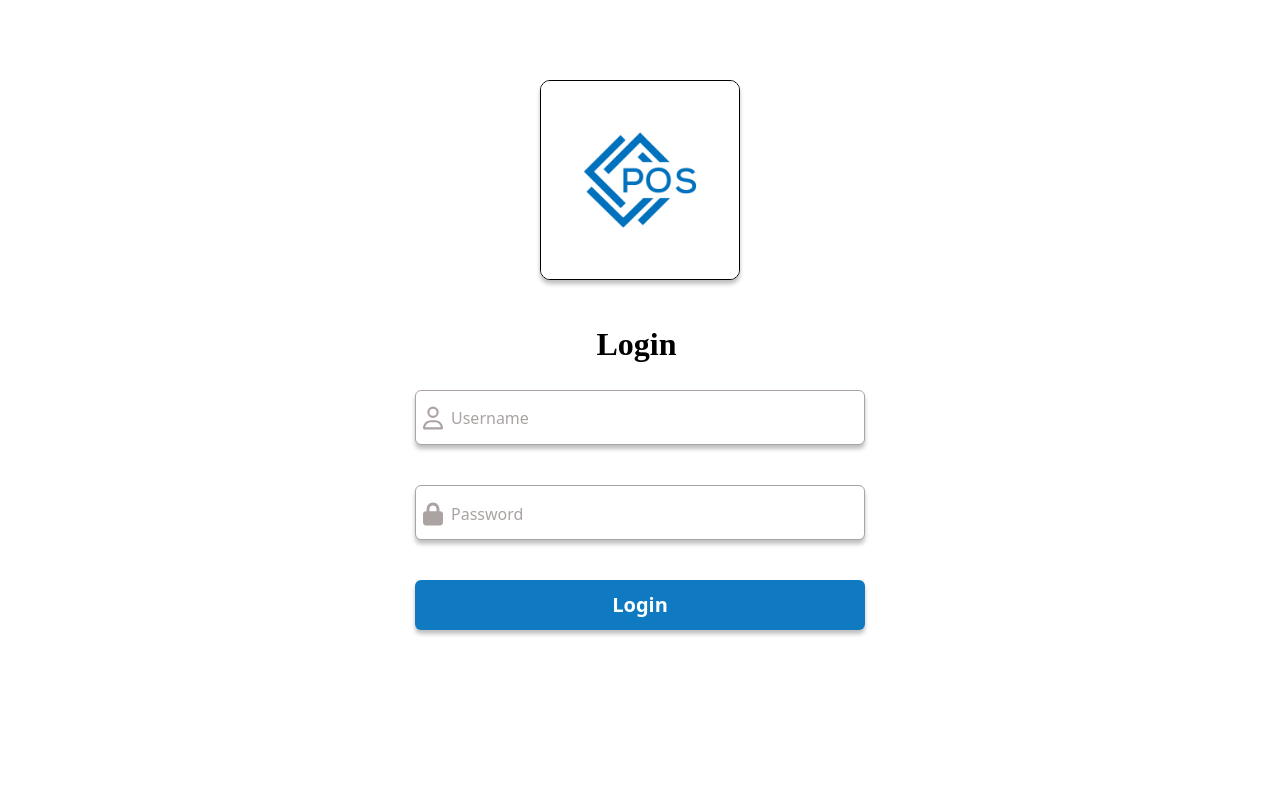
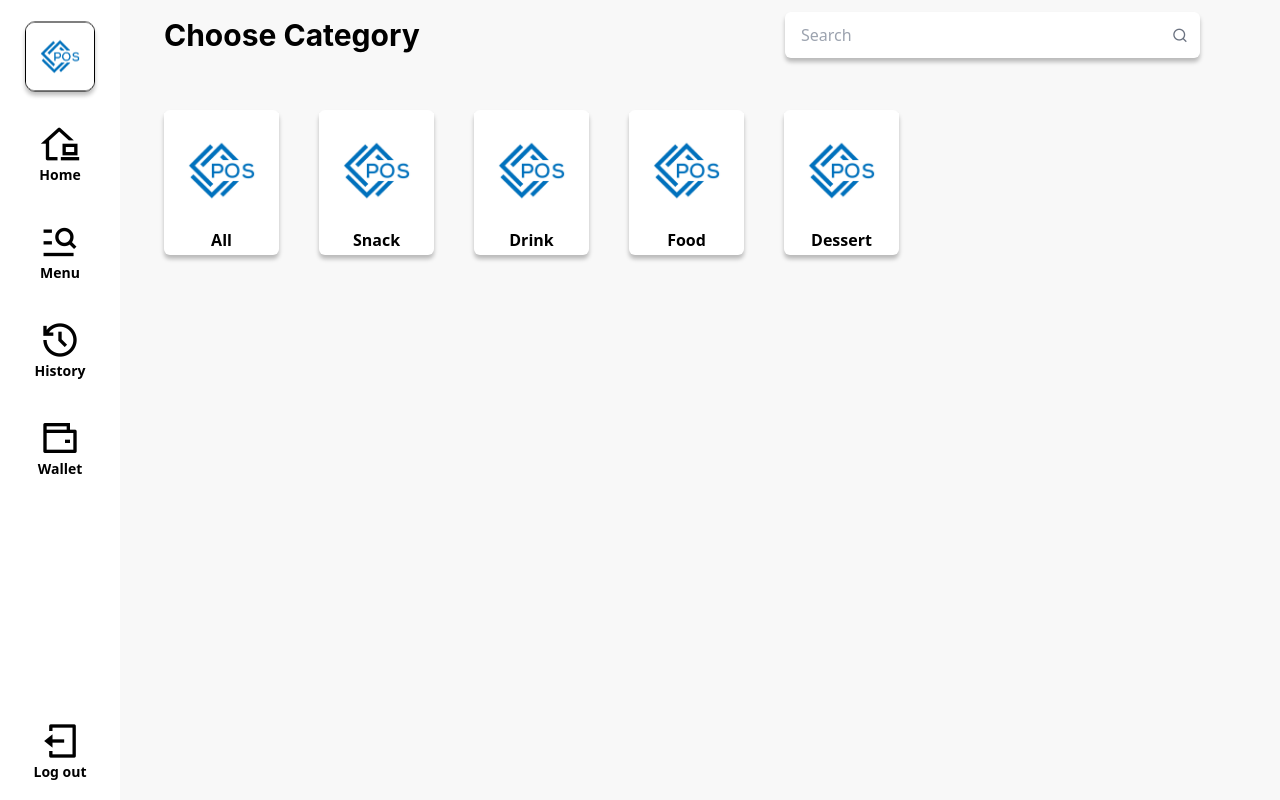
Before and after one commit to spidernak/POS-system, a React (Vite) app: page / in a window 1280 px wide. Built offline with nearby package versions, Linux system fonts and the light colour scheme.

Commit message:
category

```diff
--- /dev/null
+++ b/src/component/Category.jsx
@@ -0,0 +1,16 @@
+import { menu } from '../store/index';
+import logo from '../assets/logo.jpg'
+const Category = () => {
+  return (
+    <div className="flex px-11 py-10  gap-10">
+      {menu.map((categoryItem) => (
+        <div key={categoryItem.id} className="w-[115px] h-[145px] flex flex-col items-center justify-center bg-white rounded-md shadow-testShadow">
+          <img src={logo} alt="" />
+          <div className='text-black font-semibold '>{categoryItem.title}</div>
+        </div>
+      ))}
+    </div>
+  );
+};
+
+export default Category;
--- /dev/null
+++ b/src/component/navBar.jsx
@@ -0,0 +1,20 @@
+const NavBar = () => {
+  return (
+    <div className="flex bg-homeBg w-[1100px] py-6 h-[70px] items-center justify-between px-5 mx-auto">
+      <div className="text-black text-3xl pl-6 font-bold font-text">
+        Choose Category
+      </div>
+
+      <div className="relative w-[415px]">
+        <input
+          type="text"
+          placeholder="Search"
+          className="h-full w-full py-3 pl-4 pr-10 shadow-testShadow text-base text-[#333333] outline-none rounded-md border-none"
+        />
+        <i className="ri-search-line absolute right-3 top-1/2 transform -translate-y-1/2 text-gray-500 cursor-pointer"></i>
+      </div>
+    </div>
+  );
+};
+
+export default NavBar;
--- a/src/component/sideButton.jsx
+++ b/src/component/sideButton.jsx
@@ -10,9 +10,9 @@ const SideButton = () => {
   };
 
   return (
-    <div className="w-[120px] h-screen flex flex-col items-center pt-6">
+    <div className="w-[120px] bg-white h-screen flex flex-col items-center pt-6">
       <img
-        className="w-[70px] h-[70px] shadow-testShadow object-cover border border-black rounded-[10px] hover:scale-95"
+        className="animate-bounce w-[70px] h-[70px] shadow-testShadow object-cover border border-black rounded-[10px] hover:scale-95"
         src={logo}
         alt="Login Image"
       />
@@ -26,24 +26,40 @@ const SideButton = () => {
           ].map(({ icon, label }) => (
             <div
               key={icon}
-              className={`flex flex-col items-center w-[70px] h-[70px] cursor-pointer text-[40px] ${
-                activeIcon === icon ? "bg-[#0071BD] rounded-md text-white shadow-testShadow text-[30px] w-[70px] h-[70px] duration-300" : ""
+              className={`flex flex-col items-center w-[70px] h-[70px] cursor-pointer transition-all duration-300 ${
+                activeIcon === icon
+                  ? "bg-[#0071BD] rounded-md text-white shadow-testShadow text-[30px]"
+                  : "text-[40px]"
               }`}
               onClick={() => handleClick(icon)}
             >
-              <i className={`${icon} `}></i>
-              <span className="translate-y-[-10px] text-[14px] font-semibold">{label}</span>
+              <i className={icon}></i>
+              <span
+                className={`translate-y-[-10px] font-semibold transition-all duration-300 ${
+                  activeIcon === icon ? "text-[12px] text-white" : "text-[14px] text-black"
+                }`}
+              >
+                {label}
+              </span>
             </div>
           ))}
         </div>
         <div
-          className={`flex flex-col items-center pb-2 cursor-pointer text-[40px] ${
-            activeIcon === "ri-logout-box-line" ? "text-[#0071BD] rounded-md text-[30px] w-[70px] h-[70px] duration-300" : ""
+          className={`flex flex-col items-center pb-2 cursor-pointer transition-all duration-300 ${
+            activeIcon === "ri-logout-box-line"
+              ? "text-[#0071BD] rounded-md text-[30px]"
+              : "text-[40px]"
           }`}
           onClick={() => handleClick("ri-logout-box-line")}
         >
           <i className="ri-logout-box-line"></i>
-          <span className="translate-y-[-10px] text-[14px] font-semibold">Log out</span>
+          <span
+            className={`translate-y-[-10px] font-semibold transition-all duration-300 ${
+              activeIcon === "ri-logout-box-line" ? "text-[12px] text-[#0071BD]" : "text-[14px] text-black"
+            }`}
+          >
+            Log out
+          </span>
         </div>
       </div>
     </div>
--- a/src/main.jsx
+++ b/src/main.jsx
@@ -1,3 +1,4 @@
+// eslint-disable-next-line no-unused-vars
 import React from 'react';
 import ReactDOM from 'react-dom';
 import { BrowserRouter as Router, Routes, Route } from 'react-router-dom';
@@ -6,12 +7,14 @@ import Side from './component/sideButton.jsx'
 import './index.css';
 // import App from './App.jsx';
 
+// eslint-disable-next-line react/no-deprecated
 ReactDOM.render(
   <Router>
     <Routes>
       {/* <Route path="/" element={<App />} /> */}
       <Route path="/" element={<Home />} />
       <Route path='/home' element={<Side/>} />
+
     </Routes>
   </Router>,
   document.getElementById("root")
--- /dev/null
+++ b/src/store/index.js
@@ -0,0 +1,7 @@
+export const menu = [
+    {id: 10, title: "All"},
+    {id: 11, title: "Snack"},
+    {id: 12, title: "Drink"},
+    {id: 13, title: "Food"},
+    {id: 14, title: "Dessert"}
+];
--- a/src/view/Homepage.jsx
+++ b/src/view/Homepage.jsx
@@ -2,11 +2,19 @@
 // Home.jsx
 import React from 'react';
 import Login from './login';
+import Category from '../component/Category';
+import SideButton from '../component/sideButton';
+import Navbar from '../component/navBar'
 
 const Home = () => {
     return (
-        <div>
-            <Login/>
+        <div className='flex w-full bg-homeBg'>
+            <SideButton/>
+            <div className='flex flex-col'>
+                <Navbar/>
+                <Category/>
+
+            </div>
         </div>
     );
 }
--- a/tailwind.config.js
+++ b/tailwind.config.js
@@ -21,21 +21,25 @@ export default {
       },
       fontFamily:{
         titleFont : "Roboto",
-        bodyFont : "Poppins"
+        bodyFont : "Poppins",
+
+        text:'Inter'
       },
       boxShadow:{
         testShadow: "0px 4px 4px rgba(0, 0, 0, 0.25)",
         InputShadow: "0 0 3px 2px rgb(228 121 17 / 50%)",
+
       },
       border:{
         borderColor:'#ABA2A2',
       },
       text:{
         colortext:'#ABA2A2',
-        logintext:'0F7AC1',
+        logintext:'#0F7AC1',
       },
-      bg:{
-        background:'0071BD',
+      backgroundColor:{
+        background:'#0071BD',
+        homeBg:'#F8F8F8'
       }
     },
   },
```
